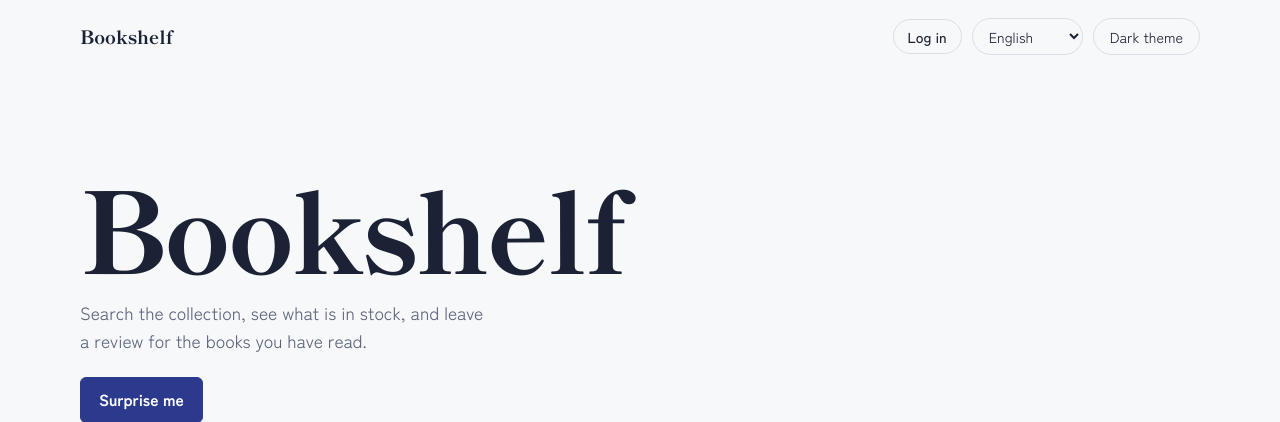
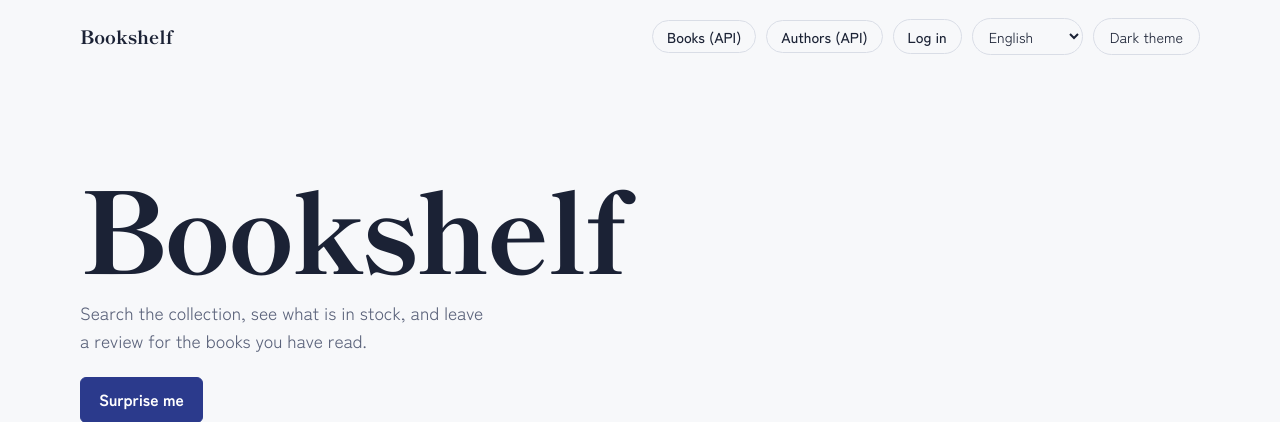
Before and after one commit to alvesthalyson/bookshelf, a Django app: page / in a window 1280 px wide. Shown: the top 422 px of the page. Run offline with Django 5.2, Linux system fonts and the light colour scheme; data comes from the database, SQL or seed files in the repository; data that the repository does not hold is empty.

Commit message:
Header: shortcut buttons to the books and authors API pages
Co-Authored-By: Claude Sonnet 5.5 <noreply@anthropic.com>
Claude-Session: https://claude.ai/code/session_01DfVYtwS73woA6C2oqrPmXc

```diff
--- a/templates/home.html
+++ b/templates/home.html
@@ -382,6 +382,7 @@
             cursor: pointer;
         }
         .btn:disabled { opacity: 0.5; cursor: not-allowed; }
+        a.btn { display: inline-block; text-decoration: none; line-height: normal; }
         .btn.ghost { background: transparent; color: var(--ink); border-color: var(--line); font-weight: 500; }
         .btn.ghost:hover:not(:disabled) { border-color: var(--accent); }
 
@@ -734,6 +735,8 @@
             <a class="brand" href="/">Bookshelf</a>
             <div class="account">
                 <span class="who" id="whoName" hidden></span>
+                <a class="btn ghost small" href="/api/books/" data-i18n="nav_books">Books</a>
+                <a class="btn ghost small" href="/api/authors/" data-i18n="nav_authors">Authors</a>
                 <button class="btn ghost small" id="loansBtn" type="button" hidden data-i18n="my_loans">My loans</button>
                 <button class="btn ghost small" id="staffBtn" type="button" hidden data-i18n="staff_btn">Librarian</button>
                 <button class="btn ghost small" id="authBtn" type="button">Log in</button>
@@ -1128,7 +1131,7 @@
                 comment_opt: 'Comment (optional)', post_review: 'Post review', star_one: '1 star', star_many: '{n} stars',
                 username: 'Username', password: 'Password',
                 theme_dark: 'Dark theme', theme_light: 'Light theme',
-                login: 'Log in', logout: 'Log out', signed_in: 'Signed in as {name}', my_loans: 'My loans',
+                nav_books: 'Books (API)', nav_authors: 'Authors (API)', login: 'Log in', logout: 'Log out', signed_in: 'Signed in as {name}', my_loans: 'My loans',
                 no_reviews: 'No reviews yet', rating_text: '{n} out of 5',
                 top_by: 'by {name}', top_open: 'Open {title}', top_reviews_one: '{n} from {count} review', top_reviews_many: '{n} from {count} reviews',
                 card_label: '{title} by {author}', card_with_status: '{base}, {status}',
@@ -1243,7 +1246,7 @@
                 comment_opt: 'コメント（任意）', post_review: 'レビューを投稿', star_one: '星1つ', star_many: '星{n}つ',
                 username: 'ユーザー名', password: 'パスワード',
                 theme_dark: 'ダークテーマ', theme_light: 'ライトテーマ',
-                login: 'ログイン', logout: 'ログアウト', signed_in: '{name} さんでログイン中', my_loans: 'マイ貸出',
+                nav_books: '本一覧(API)', nav_authors: '著者一覧(API)', login: 'ログイン', logout: 'ログアウト', signed_in: '{name} さんでログイン中', my_loans: 'マイ貸出',
                 no_reviews: 'レビューなし', rating_text: '5点中{n}点',
                 top_by: '{name} 著', top_open: '{title}を開く', top_reviews_one: '{n}（レビュー{count}件）', top_reviews_many: '{n}（レビュー{count}件）',
                 card_label: '{title}（{author} 著）', card_with_status: '{base}、{status}',
@@ -1358,7 +1361,7 @@
                 comment_opt: 'Comentário (opcional)', post_review: 'Publicar resenha', star_one: '1 estrela', star_many: '{n} estrelas',
                 username: 'Usuário', password: 'Senha',
                 theme_dark: 'Tema escuro', theme_light: 'Tema claro',
-                login: 'Entrar', logout: 'Sair', signed_in: 'Conectado como {name}', my_loans: 'Meus empréstimos',
+                nav_books: 'Livros (API)', nav_authors: 'Autores (API)', login: 'Entrar', logout: 'Sair', signed_in: 'Conectado como {name}', my_loans: 'Meus empréstimos',
                 no_reviews: 'Sem resenhas', rating_text: '{n} de 5',
                 top_by: 'de {name}', top_open: 'Abrir {title}', top_reviews_one: '{n} em {count} resenha', top_reviews_many: '{n} em {count} resenhas',
                 card_label: '{title}, de {author}', card_with_status: '{base}, {status}',
```
